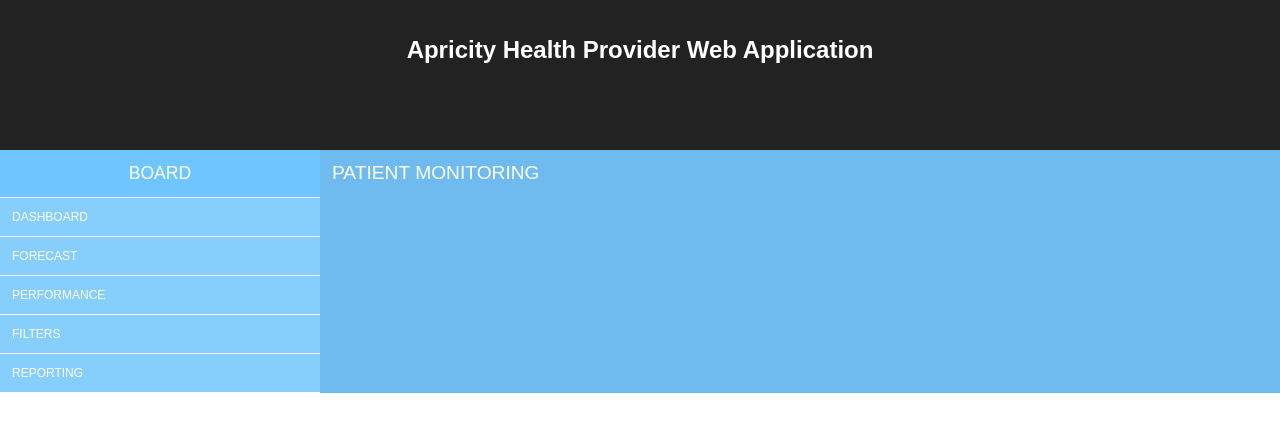
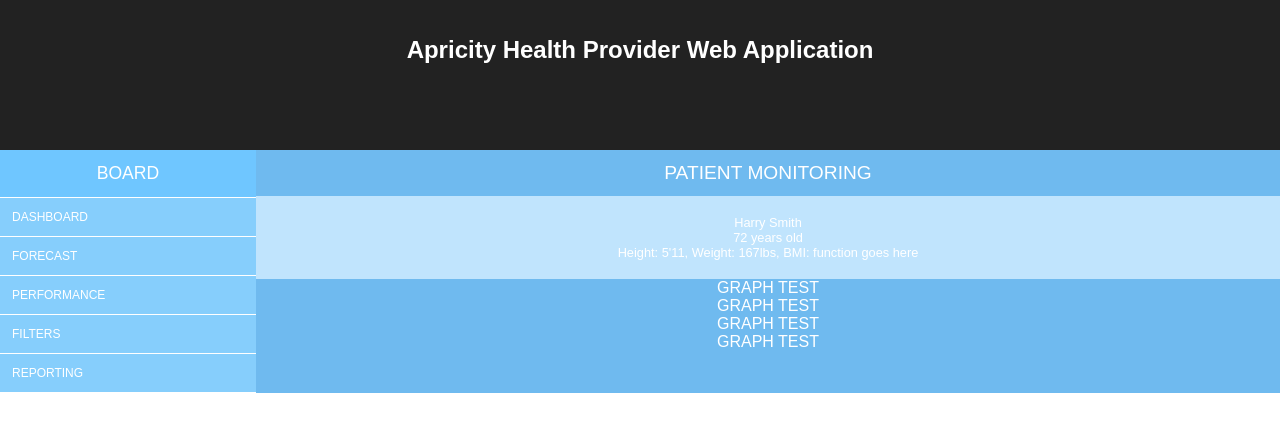
Before and after one commit to kellyclemons/apricity-health-provider-application, a React (Create React App) app: page / in a window 1280 px wide. Shown: the top 432 px of the page. Built offline with nearby package versions, Linux system fonts and the light colour scheme.

Commit message:
modified main and patient components and corresponding css files

```diff
--- a/src/components/Main.js
+++ b/src/components/Main.js
@@ -5,13 +5,13 @@
 export default class Main extends React.Component {
   render() {
     return(
-        <div className="main-element">
+        <div className="main-elements">
           <div className="main-title">Patient Monitoring</div>
-          {/* <Patient />
+          <Patient />
           <Graph />
           <Graph />
           <Graph />
-          <Graph /> */}
+          <Graph />
         </div>
     );
   }
--- a/src/components/Patient.js
+++ b/src/components/Patient.js
@@ -0,0 +1,16 @@
+import React from 'react';
+
+export class Patient extends React.Component {
+  render() {
+    return(
+      <div className="patient">
+        <div className="patient-avatar"></div>
+        <div className="patient-details">
+          <div className="patient-name">Harry Smith</div>
+          <div className="patient-age">72 years old</div>
+          <div className="patient-other">Height: 5'11, Weight: 167lbs, BMI: function goes here</div>
+        </div>
+      </div>
+    );
+  }
+}
--- a/src/styles/Main.css
+++ b/src/styles/Main.css
@@ -6,6 +6,14 @@
   /* display: block; */
 }
 
+.main-elements {
+  color: #fff;
+  background: #6FBAEF;
+  width: 100%;
+  display: flex;
+  flex-direction: column;
+}
+
 .main-title {
   font-size: 1.2rem;
   text-transform: uppercase;
```
